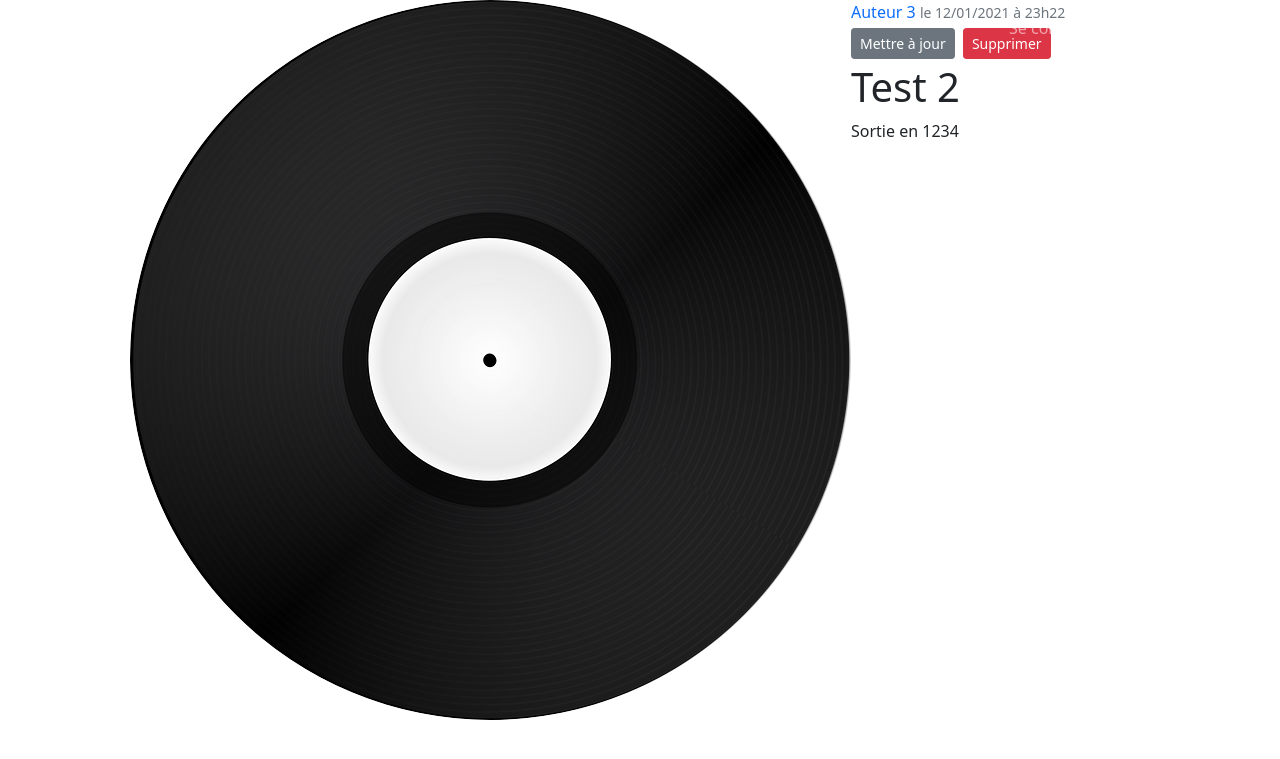
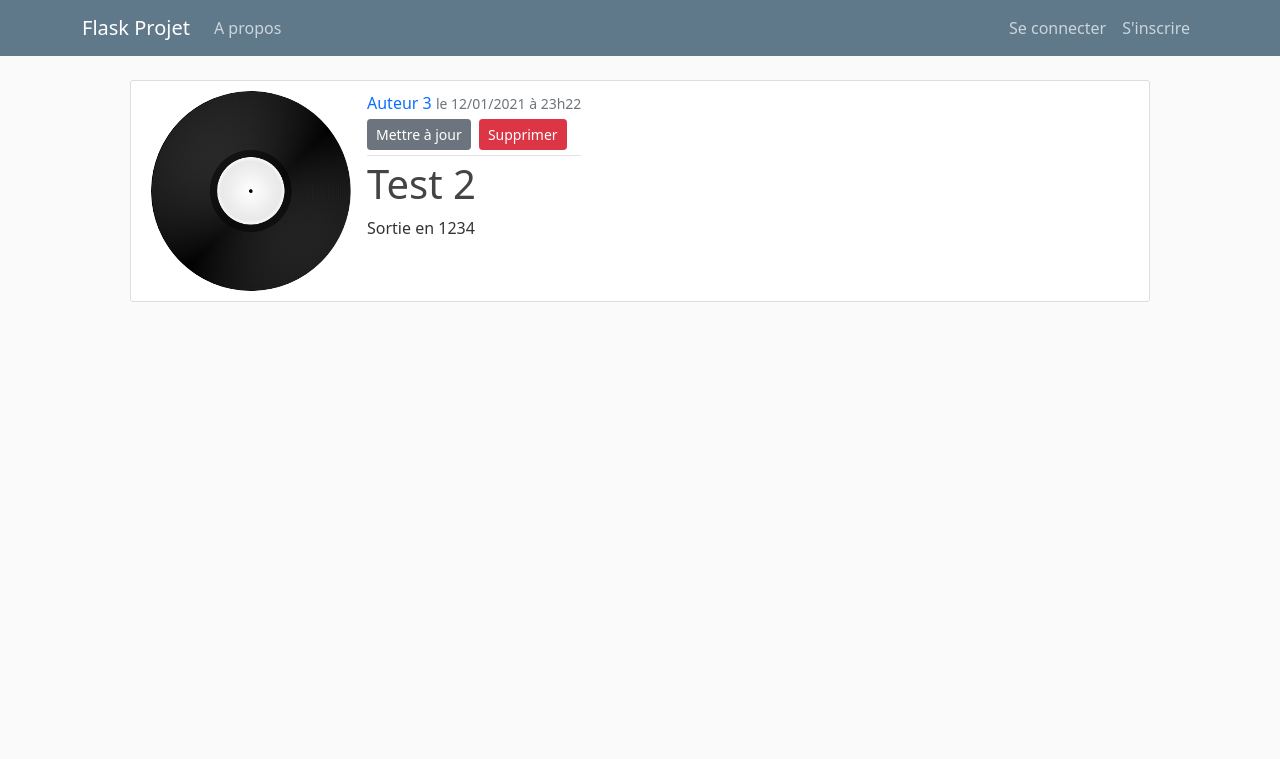
Before and after one commit to DSQuentin/Projet-Flask, a Flask app: page /album/1 in a window 1280 px wide. Shown: the top 759 px of the page. Run offline with Flask 2, Linux system fonts and the light colour scheme; data comes from the database, SQL or seed files in the repository; some libraries are stand-ins or nearby versions.

Commit message:
reorganisation static

```diff
--- a/flaskblog/static/css/main.css
+++ b/flaskblog/static/main.css
@@ -11,6 +11,7 @@ body {
   a {
       text-decoration: none;
   }
+
 
   .bg-steel {
     background-color: #5f788a;
@@ -50,8 +51,8 @@ body {
   }
 
   .article-img {
-    height: 65px;
-    width: 65px;
+    height: 125px;
+    width: 125px;
     margin-right: 16px;
   }
 
@@ -82,3 +83,9 @@ body {
   .account-heading {
     font-size: 2.5rem;
   }
+
+  .album-img{
+    height: 200px;
+    width: 200px;
+    margin-right:1em;
+  }
--- a/flaskblog/templates/create_album.html
+++ b/flaskblog/templates/create_album.html
@@ -42,7 +42,7 @@
                         {% endfor %}
                     </div>
                 {% else %}
-                    {{ form.author_id(class="") }}
+                    {{ form.author_id(class="form-control form-control-lg") }}
                 {% endif %}
             </div>
         </fieldset>
```
Also changed, not shown: flaskblog/static/album_pics/default_cover.jpg (renamed from flaskblog/static/img/album_pics/default_cover.jpg), flaskblog/static/profile_pics/default.jpg (renamed from flaskblog/static/img/profile_pics/default.jpg).
